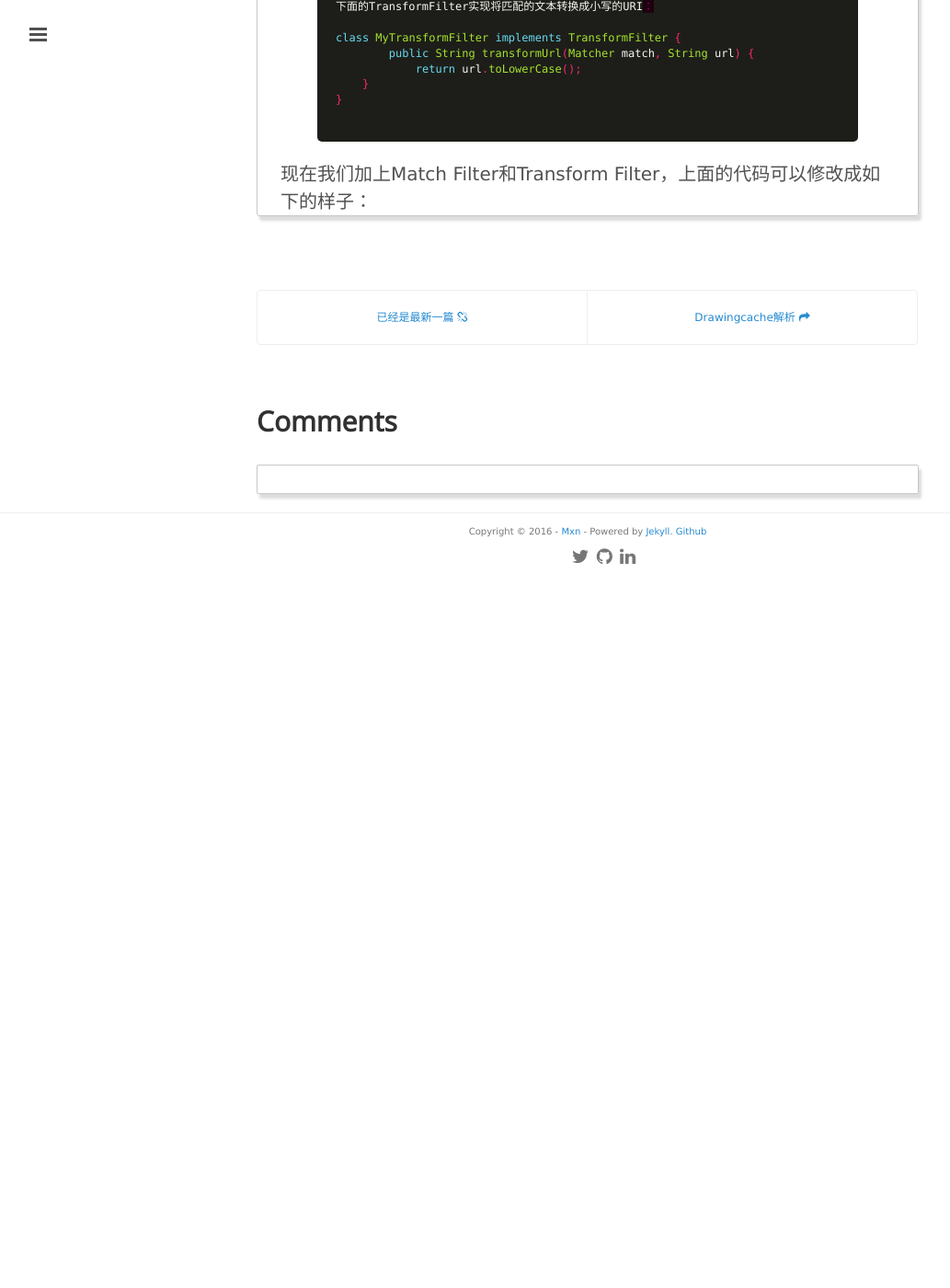
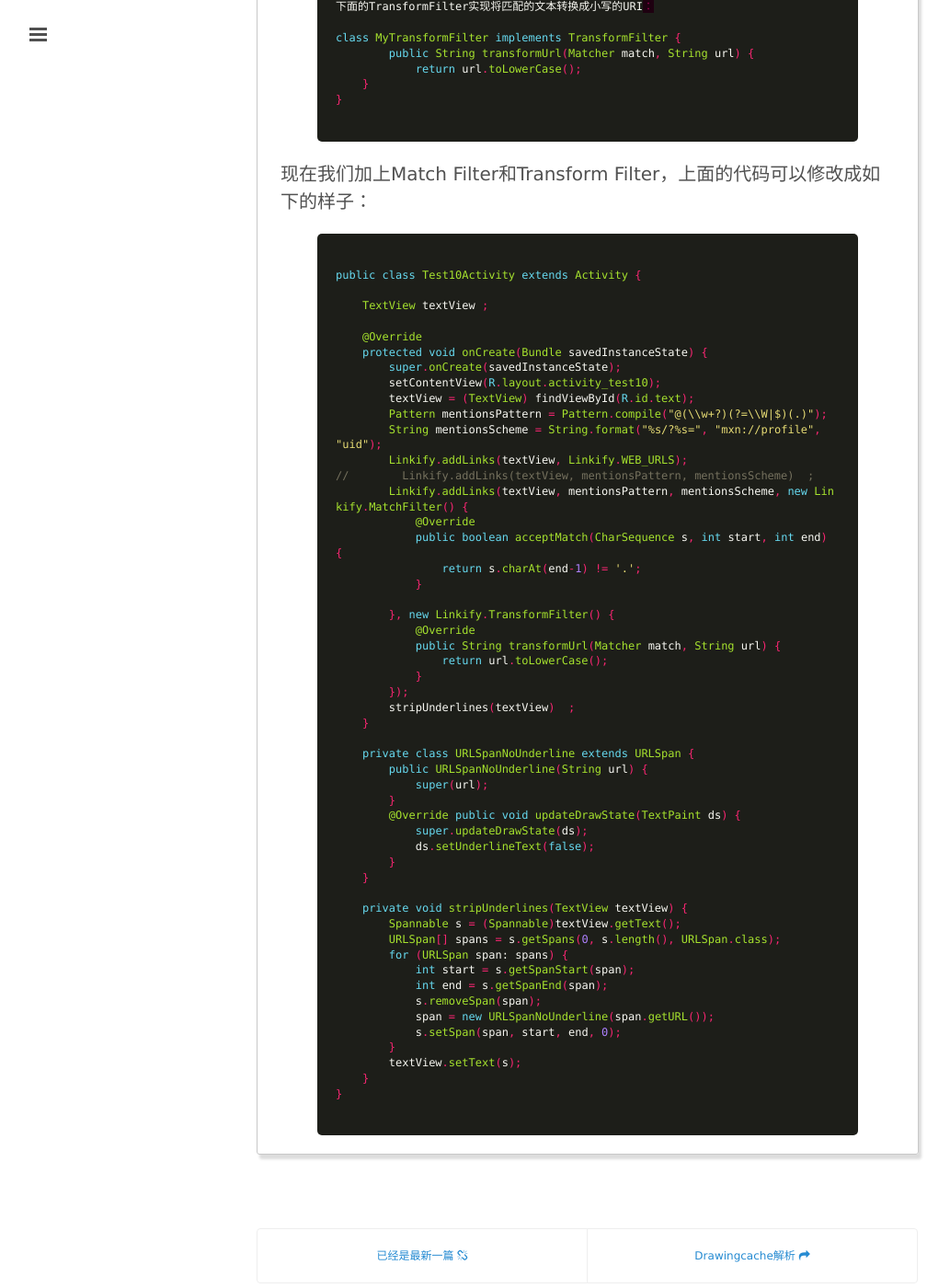
Before and after one commit to mxn21/mxn21.github.io, a Jekyll site: the page built from _posts/2016-1-29-TextView超链接实现方式总结.md, in a window 1280 px wide and 1400 px high, scrolled down 15931 px. Shown: the whole window at 92% size, without its empty margins (1-1034 px from the left). Built offline with Jekyll 4.4.1, drawn with Linux system fonts in a browser that asks for light colours; Markdown is read by kramdown in place of the engine named in the settings; comment, search, counter and statistics services are not loaded; before the commit the page ends 16561 px from its top, so only the background shows below that.

Commit message:
24242342

```diff
--- a/_posts/2016-1-29-TextView超链接实现方式总结.md
+++ b/_posts/2016-1-29-TextView超链接实现方式总结.md
@@ -563,3 +563,57 @@
     {% endhighlight %}
 
 现在我们加上Match Filter和Transform Filter，上面的代码可以修改成如下的样子：
+
+      {% highlight java %}
+public class Test10Activity extends Activity {
+
+    TextView textView ;
+
+    @Override
+    protected void onCreate(Bundle savedInstanceState) {
+        super.onCreate(savedInstanceState);
+        setContentView(R.layout.activity_test10);
+        textView = (TextView) findViewById(R.id.text);
+        Pattern mentionsPattern = Pattern.compile("@(\\w+?)(?=\\W|$)(.)");
+        String mentionsScheme = String.format("%s/?%s=", "mxn://profile", "uid");
+        Linkify.addLinks(textView, Linkify.WEB_URLS);
+//        Linkify.addLinks(textView, mentionsPattern, mentionsScheme)  ;
+        Linkify.addLinks(textView, mentionsPattern, mentionsScheme, new Linkify.MatchFilter() {
+            @Override
+            public boolean acceptMatch(CharSequence s, int start, int end) {
+                return s.charAt(end-1) != '.';
+            }
+
+        }, new Linkify.TransformFilter() {
+            @Override
+            public String transformUrl(Matcher match, String url) {
+                return url.toLowerCase();
+            }
+        });
+        stripUnderlines(textView)  ;
+    }
+
+    private class URLSpanNoUnderline extends URLSpan {
+        public URLSpanNoUnderline(String url) {
+            super(url);
+        }
+        @Override public void updateDrawState(TextPaint ds) {
+            super.updateDrawState(ds);
+            ds.setUnderlineText(false);
+        }
+    }
+
+    private void stripUnderlines(TextView textView) {
+        Spannable s = (Spannable)textView.getText();
+        URLSpan[] spans = s.getSpans(0, s.length(), URLSpan.class);
+        for (URLSpan span: spans) {
+            int start = s.getSpanStart(span);
+            int end = s.getSpanEnd(span);
+            s.removeSpan(span);
+            span = new URLSpanNoUnderline(span.getURL());
+            s.setSpan(span, start, end, 0);
+        }
+        textView.setText(s);
+    }
+}
+    {% endhighlight %}
```
